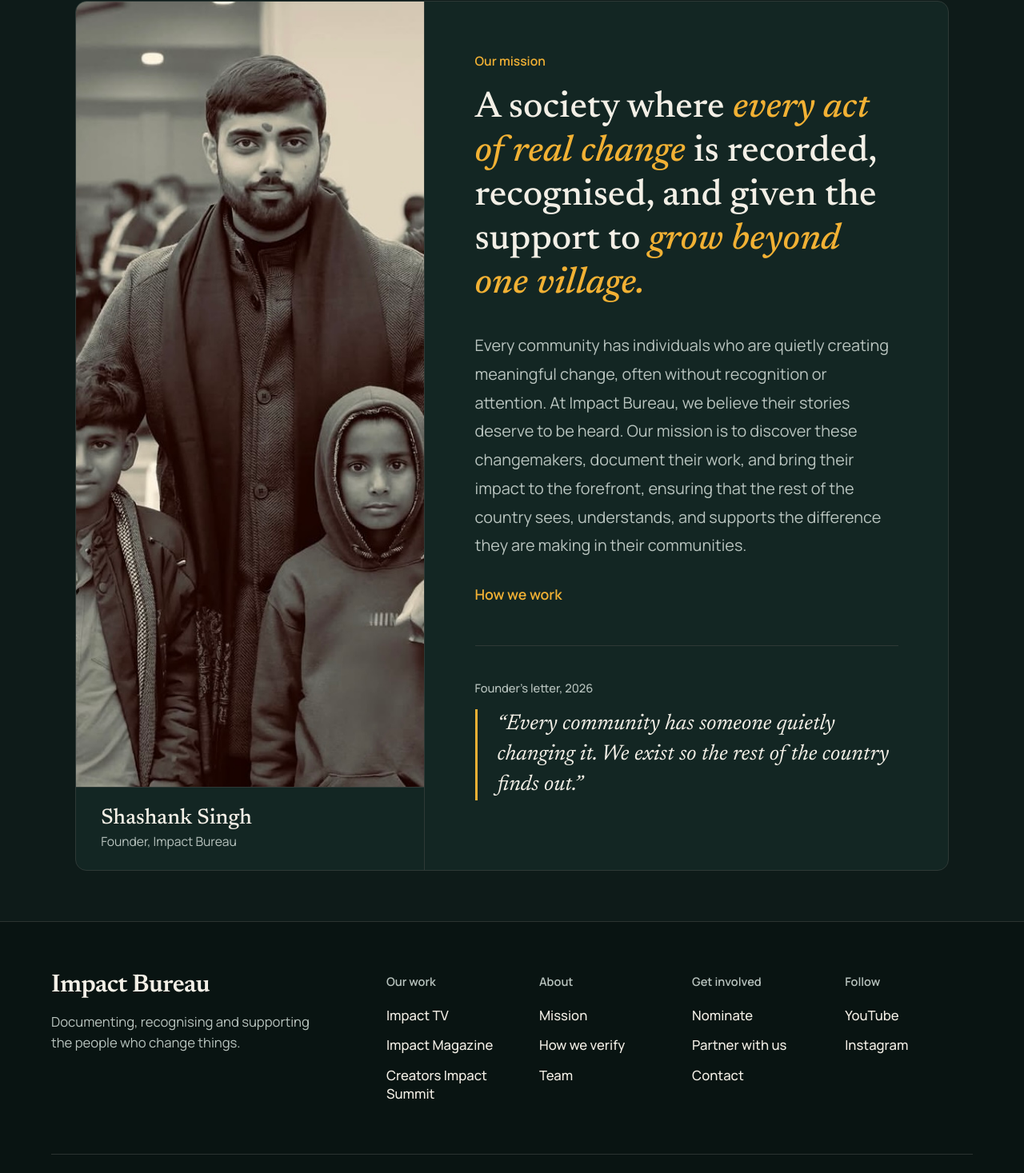
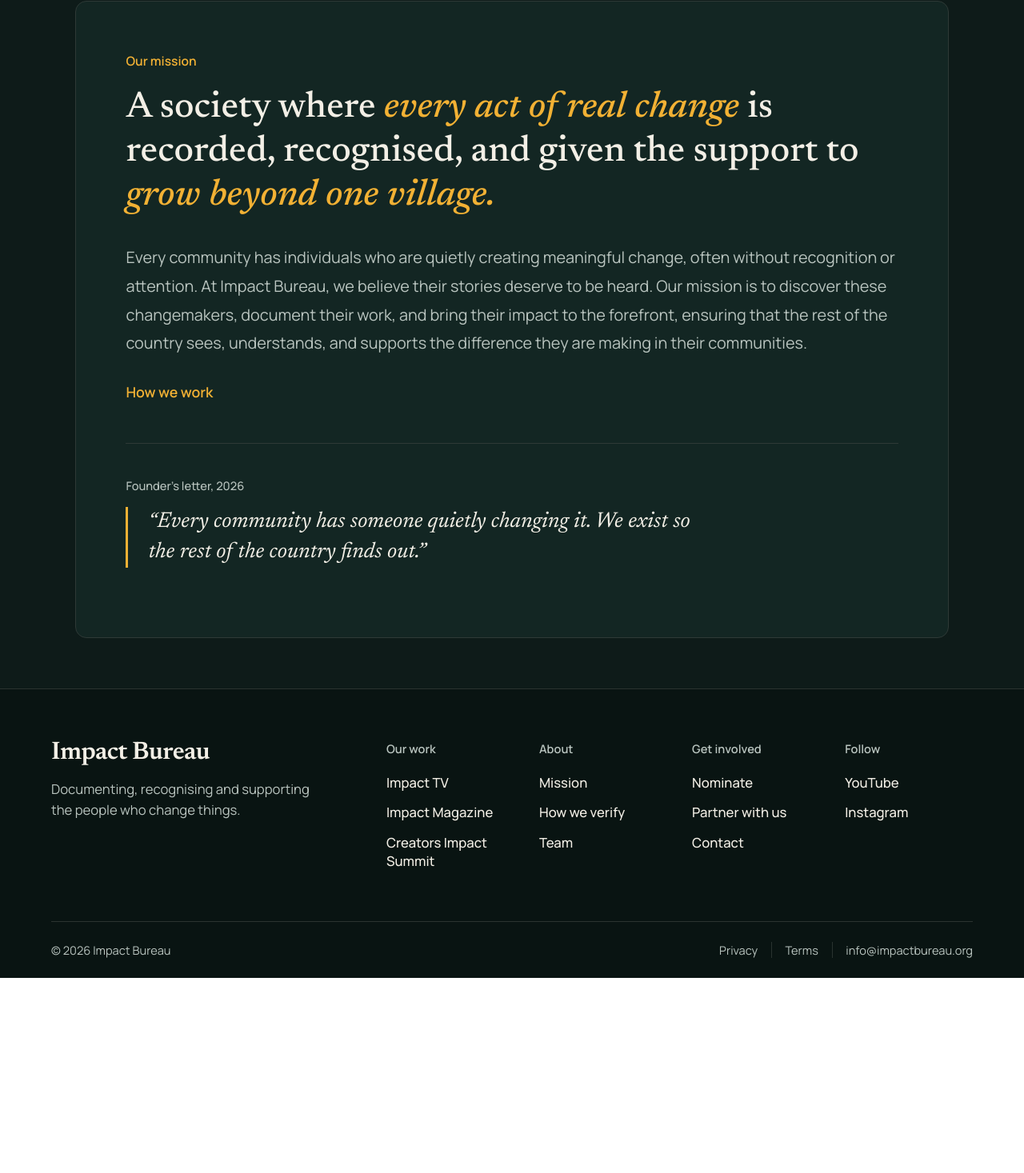
Before and after one commit to abhisheksbsca-createweb/impactbureauweb, a React (Vite) app in the folder client/: page /ourmission in a window 1280 px wide. Shown: the part 127-1594 px from the top of the page at 80% size. After the commit the page ends 1350 px from the top, so only its background shows below. Built offline with nearby package versions, Linux system fonts and the light colour scheme.

Commit message:
UI Content changed mission page

```diff
--- a/client/src/component/Pages/Footer/Footer.jsx
+++ b/client/src/component/Pages/Footer/Footer.jsx
@@ -87,7 +87,7 @@
                 <div className="siteFooterBottom">
                     <p className="siteFooterMeta">
                         <span>© {new Date().getFullYear()} Impact Bureau</span>
-                        <span>[Argupur Kalan,Jaunpur]</span>
+
                     </p>
                     <p className="siteFooterMeta">
                         {LEGAL.map((item) => (
--- a/client/src/component/Pages/OurMission/OurMission.jsx
+++ b/client/src/component/Pages/OurMission/OurMission.jsx
@@ -59,7 +59,7 @@
             <div className="ourMissionBox">
 
                 {/* ===== LEFT SIDE: founder photo ===== */}
-                <div className="ourMissionLeft">
+               {/*  <div className="ourMissionLeft">
                     <div className="ourMissionPhoto">
                         {founder ? (
                             <img src={founder} alt="Shashank Singh, Founder" />
@@ -72,7 +72,7 @@
                         <p className="ourMissionRole">Founder, Impact Bureau</p>
                     </div>
                 </div>
-
+ */}
                 {/* ===== RIGHT SIDE: mission message and founder's letter ===== */}
                 <div className="ourMissionRight">
 
--- a/client/src/component/Pages/OurMission/OurMission.scss
+++ b/client/src/component/Pages/OurMission/OurMission.scss
@@ -354,7 +354,7 @@
 /* the paragraph under it */
 .ourMissionText {
     margin: 0 0 3rem 0;
-    max-width: 70rem;
+    // max-width: 70rem;
     font-size: 1.9rem;
     line-height: 1.8;
     color: var(--color-text-soft);
@@ -448,6 +448,11 @@
         min-height: 32rem;
     }
 
+    .ourMissionPhoto img{
+        width: 100%;
+        height: 100%;
+    }
+
     .ourMissionRight {
         padding: 3.4rem 2.4rem;
     }
```
